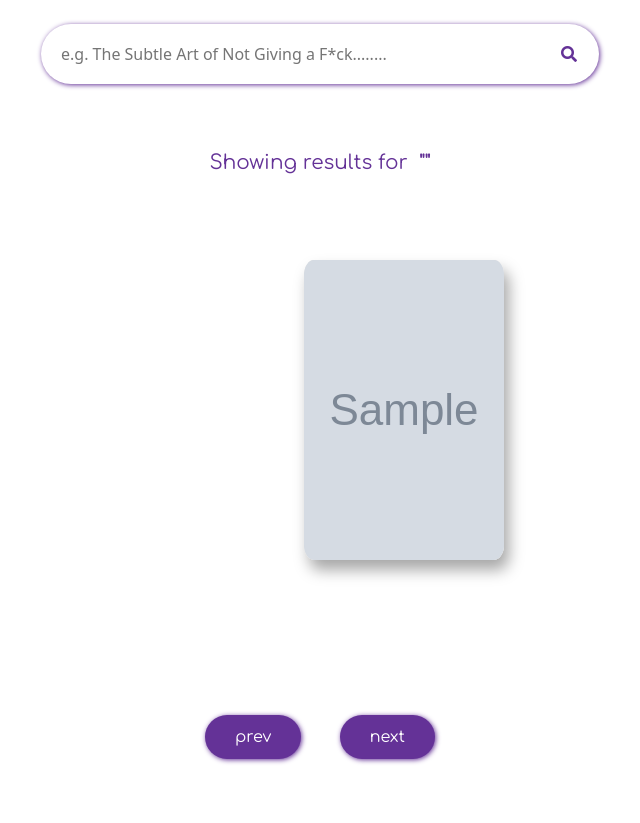
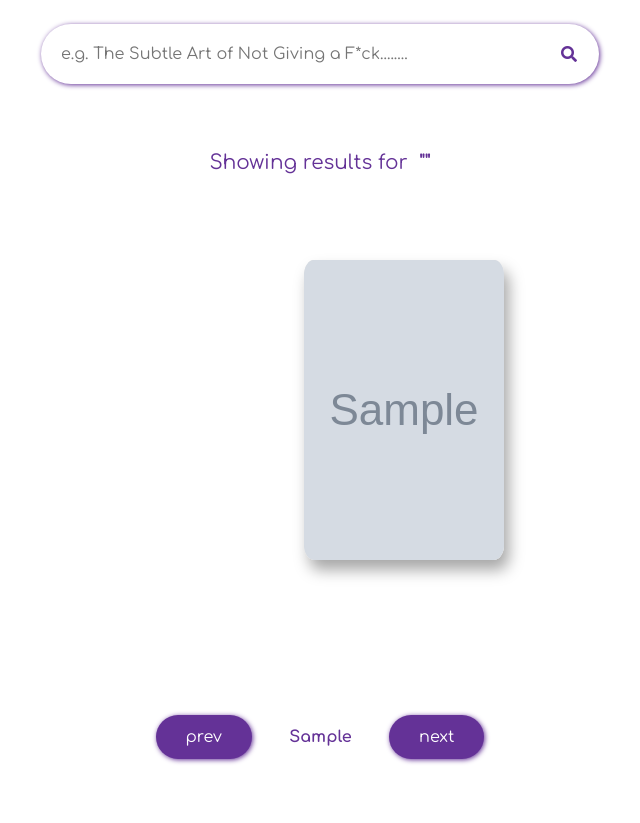
Before and after one commit to ivishalanand/bookaudifier, a Django app: template templates/search.html in a window 1280 px wide. Shown: the part 110-933 px from the top of the page, without its empty margins (320-960 px from the left). Run offline with Django 3.2, Linux system fonts and the light colour scheme; the template is opened without the code that fills it: most values are stand-ins (such as "Sample title", 1, 10 or a date in 2020); grey boxes marked "Sample" are stand-in pictures; some libraries are stand-ins or nearby versions.

Commit message:
updated pagination UI and minor fixes

```diff
--- a/static/css/index.css
+++ b/static/css/index.css
@@ -55,6 +55,7 @@
     line-height: 40px;
     padding: 0 10px 0 10px;
     caret-color: #643297;
+    font-family: 'Comfortaa', cursive;
     }
 
 .search_icon{
--- a/static/search/script.js
+++ b/static/search/script.js
@@ -10,14 +10,15 @@ document.getElementById("next-click").addEventListener("click", function () {
 
 document.getElementById("prev-click").addEventListener("click", function () {
     var queryPartial = document.getElementById("prev-click").value
-    var nextPage = parseInt(document.getElementById("page-number").innerHTML) - 1
-    var nextPageQuery = queryPartial.concat(nextPage)
-    document.getElementById("prev-click").value = nextPageQuery
+    var prevPage = parseInt(document.getElementById("page-number").innerHTML) - 1
+    var prevPageQuery = queryPartial.concat(prevPage)
+    document.getElementById("prev-click").value = prevPageQuery
     form.submit();
 });
 
 if (parseInt(document.getElementById("page-number").innerHTML)==1) {
     document.getElementById("prev-click").style.display = 'none'
+    document.getElementsByClassName("page-no")[0].style.display =  "none"
   }
 
 
--- a/static/search/style.css
+++ b/static/search/style.css
@@ -232,3 +232,10 @@ main {
   visibility:visible;
   }
 }
+
+#page-number {
+    font-family: 'Comfortaa', cursive;
+    color: #643297;
+    margin: 10px;
+    font-weight: bold;
+}
--- a/templates/playlist.html
+++ b/templates/playlist.html
@@ -43,6 +43,7 @@
     </div>
     <div class="column add-bottom">
         <div id="mainwrap">
+            <div class="cover-playlist">
                 <div>
                     <img alt="{{cover_pic_link}}" class="center" src="{{cover_pic_link}}">
                 </div>
@@ -71,6 +72,7 @@
                         </li>
                         {% endfor %}
                     </ul>
+                </div>
             </div>
 
             <div id="wrapper">
--- a/templates/search.html
+++ b/templates/search.html
@@ -107,11 +107,11 @@
         <button class="previous rounded-pill" id="prev-click" name="search"
                 value="{{query}}&page="> prev
         </button>
+        <p id="page-number">{{current_pg_no}}</p>
         <button class="next rounded-pill" id="next-click" name="search"
                 value="{{query}}&page="> next
         </button>
     </form>
-    <p id="page-number" style="display:none" type="hidden">{{current_pg_no}}</p>
 </div>
 <script src="{%  static  'search/script.js'  %}"></script>
 </body>
```
Lines whose indentation alone changed are shown as unchanged.
